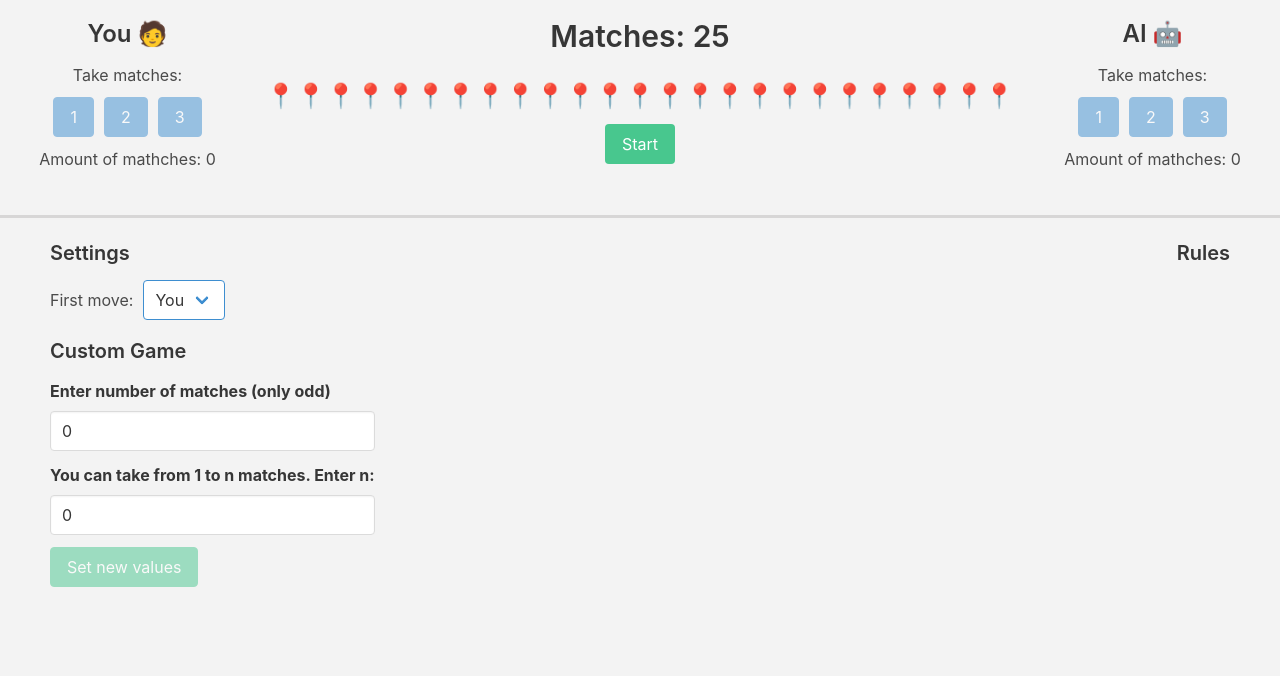
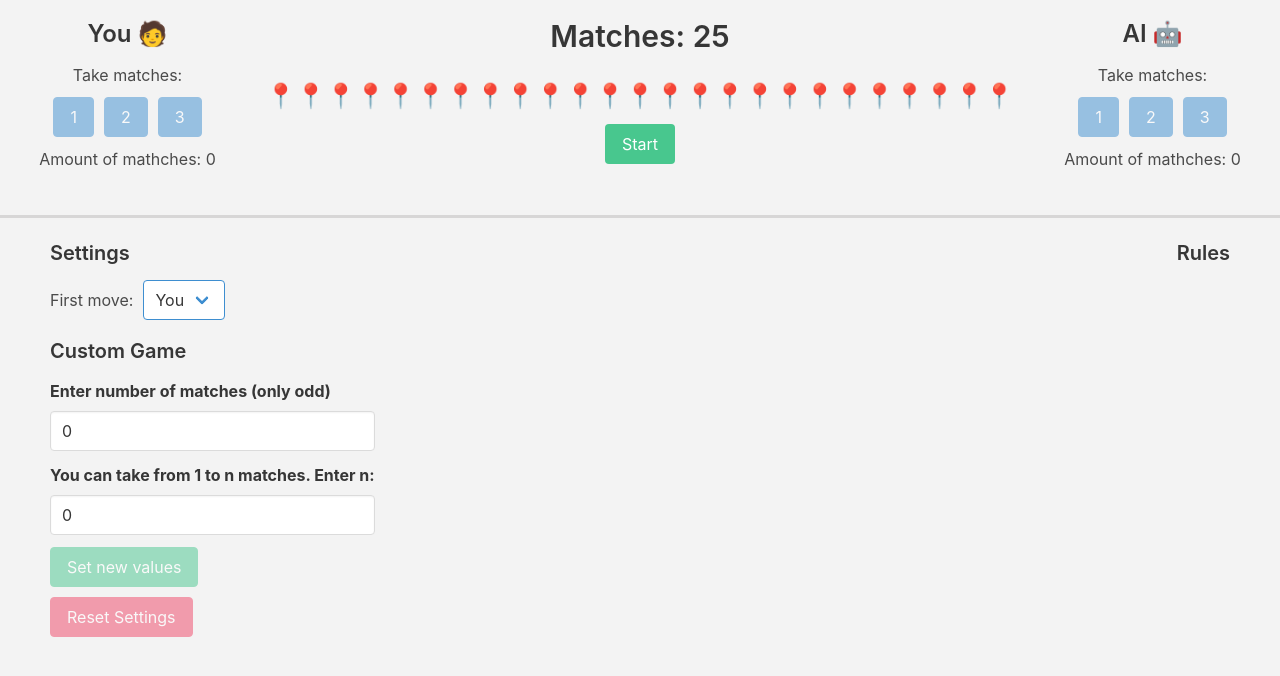
Before and after one commit to Anton-Tretiak/match-game, a React (Create React App) app: page / in a window 1280 px wide. Shown: the top 676 px of the page. Built offline with nearby package versions, Linux system fonts and the light colour scheme.

Commit message:
Create functionality for custom mode(not all).

```diff
--- a/src/Components/AI/AI.tsx
+++ b/src/Components/AI/AI.tsx
@@ -8,6 +8,8 @@ type Props = {
   matchesRemaining: number;
   aiAmount: number;
   onAIMove: (aiMove: number) => void;
+  customMatchesRemaining: number;
+  customNMatches: number;
 };
 
 export const AI: React.FC<Props> = (
@@ -16,16 +18,33 @@ export const AI: React.FC<Props> = (
     matchesRemaining,
     onAIMove,
     aiAmount,
+    customMatchesRemaining,
+    customNMatches
   }) => {
   const makeMove = () => {
     const remainingMatches = matchesRemaining;
-    const maxMatches = Math.min(remainingMatches, 3);
+    let maxMatches;
     let aiMove = 1;
 
-    for (let i = 2; i <= maxMatches; i++) {
-      if ((remainingMatches - i) % (i + 1) === 0) {
-        aiMove = i;
-        break;
+    if (customMatchesRemaining === 0 || customNMatches === 0) {
+      maxMatches = Math.min(remainingMatches, 3);
+    } else {
+      maxMatches = Math.min(remainingMatches, customNMatches);
+    }
+
+    console.log(customMatchesRemaining);
+    console.log(maxMatches);
+
+    if (remainingMatches <= maxMatches) {
+      aiMove = remainingMatches;
+    } else if ((remainingMatches - 1) % (maxMatches + 1) === 0) {
+      aiMove = 1;
+    } else {
+      for (let i = 2; i <= maxMatches; i++) {
+        if ((remainingMatches - i) % (maxMatches + 1) === 0) {
+          aiMove = i;
+          break;
+        }
       }
     }
 
--- a/src/Components/GameSettings/GameSettings.scss
+++ b/src/Components/GameSettings/GameSettings.scss
@@ -8,4 +8,8 @@
   &__custom-game {
     margin-top: 20px;
   }
+
+  &__reset-button {
+    margin-top: 10px;
+  }
 }
--- a/src/Components/GameSettings/GameSettings.tsx
+++ b/src/Components/GameSettings/GameSettings.tsx
@@ -1,29 +1,46 @@
-import React, { useState } from 'react';
+import React, {useState} from 'react';
 import './GameSettings.scss';
 
 type Props = {
   selectedStarter: string;
   onStarterChoose: (event:  React.ChangeEvent<HTMLSelectElement>) => void;
+  handleCustomMatches: (num: number) => void;
+  handleSettingNMatches: (num: number) => void;
+  handleResetCustomSettings: () => void;
+  customMatchesRemaining: number;
+  customNMatches: number;
 }
-export const GameSettings: React.FC<Props> = ({ selectedStarter, onStarterChoose }) => {
+export const GameSettings: React.FC<Props> = (
+  {
+    selectedStarter,
+    onStarterChoose,
+    handleCustomMatches,
+    handleSettingNMatches,
+    handleResetCustomSettings,
+    customMatchesRemaining,
+    customNMatches
+  }) => {
   const [matches, setMatches] = useState(0);
   const [matchesToTake, setMatchesToTake] = useState(0);
 
-  const handleSubmit = (event: React.FormEvent) => {
+  const isValid: boolean = (Number(matches) % 2 !== 0)
+    && (matches > 0)
+    && (matchesToTake > 0)
+    && (Number(matchesToTake) < Number(matches));
+
+  const handleFormSubmit = (event: React.FormEvent) => {
     event.preventDefault();
 
     // form submission logic
     console.log('All Matches:', matches);
     console.log('Max to take matches:', matchesToTake);
 
+    handleCustomMatches(matches);
+    handleSettingNMatches(matchesToTake);
+
     setMatches(0);
     setMatchesToTake(0);
   };
-
-  const isValid: boolean = (Number(matches) % 2 !== 0)
-    && (matches > 0)
-    && (matchesToTake > 0)
-    && (Number(matchesToTake) < Number(matches));
 
   return (
     <div className='settings content'>
@@ -43,7 +60,7 @@ export const GameSettings: React.FC<Props> = ({ selectedStarter, onStarterChoose
       <div className='settings__custom-game'>
         <h4>Custom Game</h4>
 
-        <form onSubmit={handleSubmit}>
+        <form onSubmit={handleFormSubmit}>
           <div className="field">
             <label className="label">Enter number of matches (only odd)</label>
             <div className="control">
@@ -82,6 +99,14 @@ export const GameSettings: React.FC<Props> = ({ selectedStarter, onStarterChoose
             </div>
           </div>
         </form>
+
+        <button
+          className='button is-danger settings__reset-button'
+          onClick={handleResetCustomSettings}
+          disabled={customMatchesRemaining === 0 && customNMatches === 0}
+        >
+          Reset Settings
+        </button>
       </div>
     </div>
   );
--- a/src/Components/MatchGame/MatchGame.tsx
+++ b/src/Components/MatchGame/MatchGame.tsx
@@ -16,6 +16,8 @@ export const MatchGame: React.FC = () => {
   const [aiAmount, setAIAmount] = useState(0);
   // settings states
   const [selectedStarter, setSelectedStarter] = useState('You');
+  const [customMatchesRemaining, setCustomMatchesRemaining] = useState(0);
+  const [customNMatches, setCustomNMatches] = useState(0);
 
   const handleUserMove = (userMove: number) => {
     setMatchesRemaining(matchesRemaining - userMove);
@@ -33,16 +35,42 @@ export const MatchGame: React.FC = () => {
     setSelectedStarter(event.target.value);
   };
 
+  const handleCustomMatches = (num: number) => {
+    setMatchesRemaining(num);
+    setCustomMatchesRemaining(num);
+  };
+
+  const handleSettingNMatches = (num: number) => {
+    setCustomNMatches(num);
+  };
+
+  const handleResetCustomSettings = () => {
+    setMatchesRemaining(25);
+    setCustomMatchesRemaining(0);
+    setCustomNMatches(0);
+    setPlayerAmount(0);
+    setAIAmount(0);
+    setCurrentPlayer(CurrentPlayer.None);
+  };
+
+  console.log(matchesRemaining);
+
   const renderMatches = () => {
     const matchSymbol = '📍';
     if (matchesRemaining > 0) {
       const matches = matchSymbol.repeat(matchesRemaining);
+
       return <div className="matches">{matches}</div>;
     }
   };
 
   const clearStates = () => {
-    setMatchesRemaining(25);
+    if (customMatchesRemaining > 0) {
+      setMatchesRemaining(customMatchesRemaining);
+    } else {
+      setMatchesRemaining(25);
+    }
+
     setCurrentPlayer(CurrentPlayer.None);
     setPlayerAmount(0);
     setAIAmount(0);
@@ -96,7 +124,11 @@ export const MatchGame: React.FC = () => {
                       setCurrentPlayer(CurrentPlayer.AI);
                     }
                   }}
-                  disabled={matchesRemaining === 25}
+                  disabled={
+                    customMatchesRemaining === 0
+                      ? matchesRemaining === 25
+                      : matchesRemaining === customMatchesRemaining
+                  }
                 >
                   Restart
                 </button>
@@ -109,6 +141,8 @@ export const MatchGame: React.FC = () => {
           matchesRemaining={matchesRemaining}
           aiAmount={aiAmount}
           onAIMove={handleAIMove}
+          customMatchesRemaining={customMatchesRemaining}
+          customNMatches={customNMatches}
         />
       </div>
 
@@ -116,6 +150,11 @@ export const MatchGame: React.FC = () => {
         <GameSettings
           selectedStarter={selectedStarter}
           onStarterChoose={handleStarterChoose}
+          customMatchesRemaining={customMatchesRemaining}
+          handleCustomMatches={handleCustomMatches}
+          handleSettingNMatches={handleSettingNMatches}
+          handleResetCustomSettings={handleResetCustomSettings}
+          customNMatches={customNMatches}
         />
 
         <Info />
```
